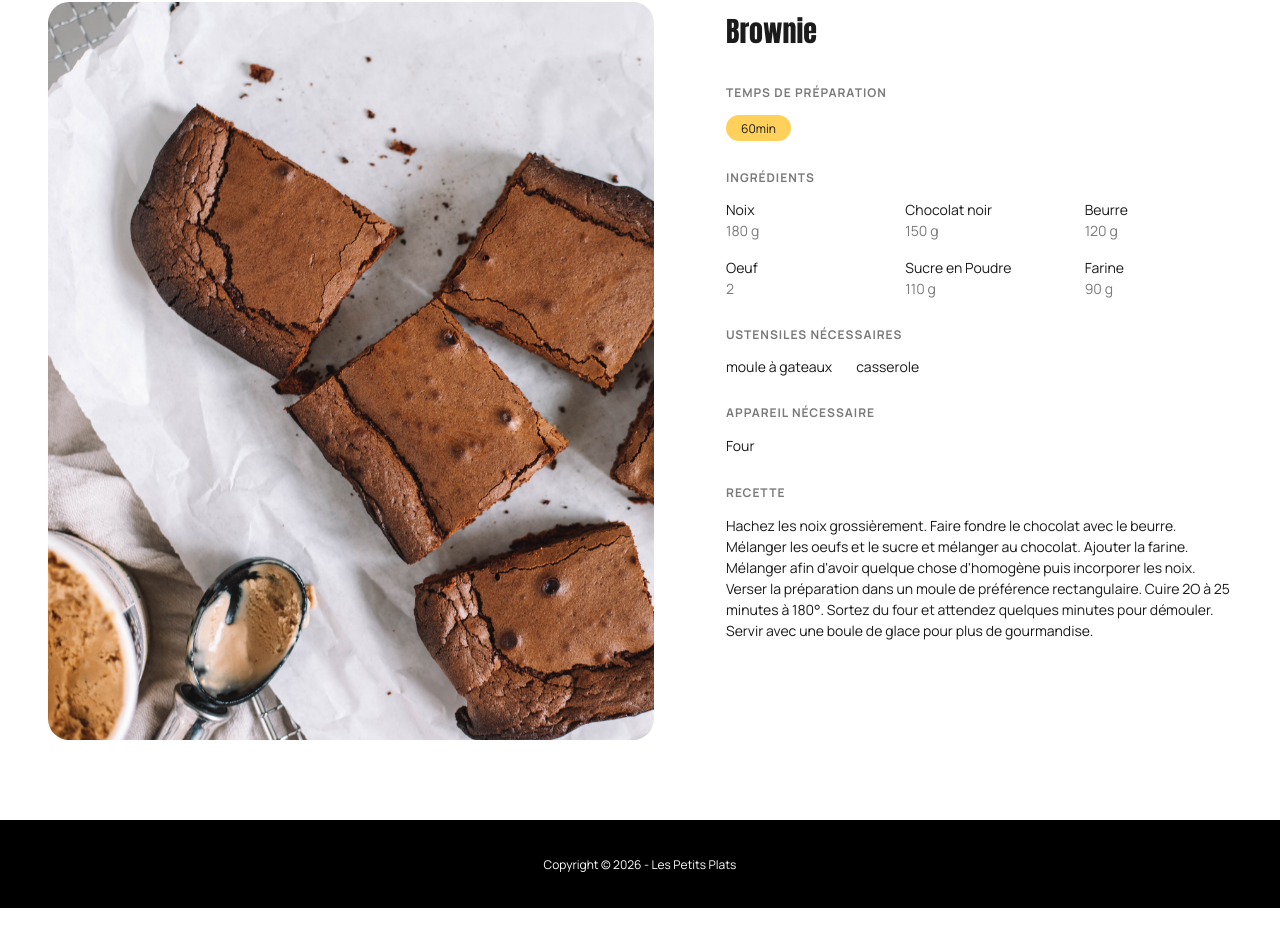
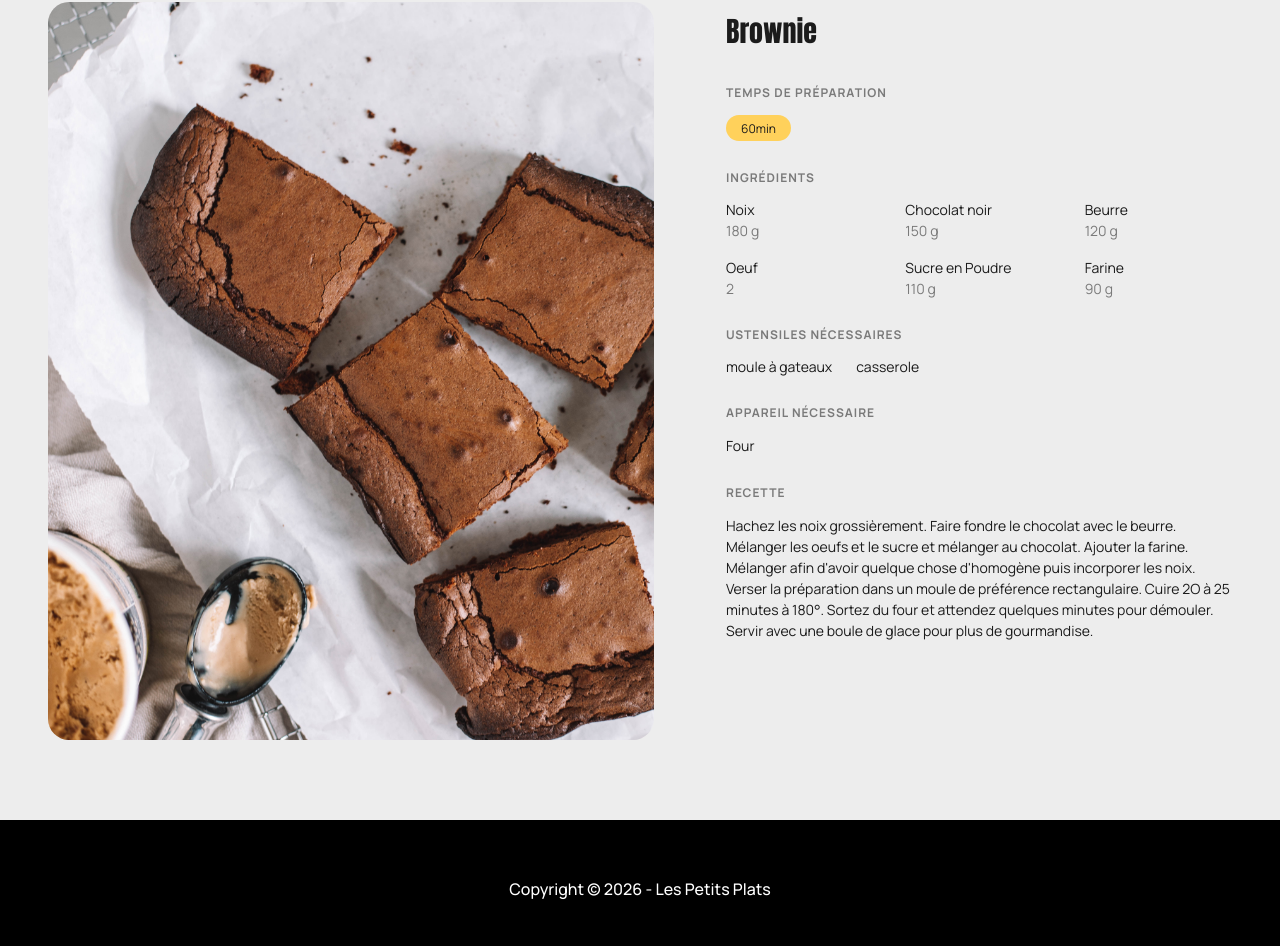
Before and after one commit to OusskouBadr/les-petits-plats, a Next.js app: page /recipes/brownie in a window 1280 px wide. Shown: the part 174-1120 px from the top of the page. Before the commit the page ends 1082 px from the top, so only its background shows below. Built offline with nearby package versions, Linux system fonts and the light colour scheme.

Commit message:
Amélioration de la recherche et ajout du message aucun résultat

```diff
--- a/app/globals.css
+++ b/app/globals.css
@@ -1,34 +1,17 @@
-:root {
-  --background: #ffffff;
-  --foreground: #171717;
-}
-
-@media (prefers-color-scheme: dark) {
-  :root {
-    --background: #0a0a0a;
-    --foreground: #ededed;
-  }
-}
-
-html {
-  height: 100%;
-}
-
 html,
 body {
-  max-width: 100vw;
-  overflow-x: hidden;
+  margin: 0;
+  min-height: 100%;
 }
 
 body {
-  min-height: 100%;
+  background: #ededed;
+}
+
+.app {
+  min-height: 100vh;
   display: flex;
   flex-direction: column;
-  color: var(--foreground);
-  background: var(--background);
-  font-family: Arial, Helvetica, sans-serif;
-  -webkit-font-smoothing: antialiased;
-  -moz-osx-font-smoothing: grayscale;
 }
 
 * {
@@ -41,9 +24,3 @@ a {
   color: inherit;
   text-decoration: none;
 }
-
-@media (prefers-color-scheme: dark) {
-  html {
-    color-scheme: dark;
-  }
-}
--- a/app/layout.js
+++ b/app/layout.js
@@ -1,6 +1,7 @@
 import Header from "@/components/Header/Header";
 import { Anton, Manrope } from "next/font/google"
 import "./globals.css";
+import Footer from "@/components/Footer/Footer";
 
 const anton = Anton({
   substers: ["latin"],
@@ -21,9 +22,12 @@ export const metadata = {
 export default function RootLayout({ children }) {
   return (
     <html lang="fr">
-      <body className={`${anton.variable} ${manrope.variable}`}>
-      <Header />
-      {children}
+      <body className={` ${anton.variable} ${manrope.variable}`}>
+        <div className="app">
+          <Header />
+          {children}
+          <Footer />
+        </div>
       </body>
     </html>
   );
--- a/app/page.module.css
+++ b/app/page.module.css
@@ -1,3 +1,8 @@
+.page {
+  flex: 1;
+  background: #ededed;
+}
+
 .hero {
   min-height: 560px;
   padding: 140px 24px 80px;
@@ -70,6 +75,14 @@
   height: 28px;
   display: block;
   color: #FFFFFF;
+}
+.noResultMessage {
+    width: 1240px;
+    margin: 0 auto;
+    font-family: var(--font-manrope);
+    font-size: 18px;
+    line-height: 1.5;
+    color: #1b1b1b;
 }
 
 .filters {
--- a/app/recipes/[slug]/page.js
+++ b/app/recipes/[slug]/page.js
@@ -87,10 +87,6 @@ export default async function RecipePage({ params }) {
           </section>
         </article>
       </section>
-
-      <footer className={styles.footer}>
-        Copyright &copy; 2026 - Les Petits Plats
-      </footer>
     </main>
   );
 }
--- a/app/recipes/[slug]/page.module.css
+++ b/app/recipes/[slug]/page.module.css
@@ -1,6 +1,6 @@
 .page {
-  min-height: 100vh;
-  background: #ffffff;
+  flex: 1;
+  background: #ededed;
 }
 
 /* Petit bandeau visuel en haut, comme dans la maquette */
@@ -131,16 +131,3 @@
 .description {
   max-width: 620px;
 }
-
-.footer {
-  height: 88px;
-  background: #000;
-  color: white;
-
-  display: flex;
-  align-items: center;
-  justify-content: center;
-
-  font-family: var(--font-manrope);
-  font-size: 12px;
-}
--- /dev/null
+++ b/components/Footer/Footer.jsx
@@ -0,0 +1,9 @@
+import styles from './Footer.module.css'
+
+export default function Footer() {
+    return (
+        <footer className={styles.footer}>
+            Copyright &copy; 2026 - Les Petits Plats
+        </footer>
+    )
+}
--- /dev/null
+++ b/components/Footer/Footer.module.css
@@ -0,0 +1,13 @@
+.footer {
+    min-height: 138px;
+    background: #000000;
+    color: white;
+
+    display: flex;
+    align-items: center;
+    justify-content: center;
+
+    font-family: var(--font-manrope);
+    font-size: 16px;
+    font-weight: 500;
+}
```
Also changed, not shown: app/lib/search.js (added, +37 -0 lines), app/page.js (+14 -8 lines). Lines whose indentation alone changed are shown as unchanged.
